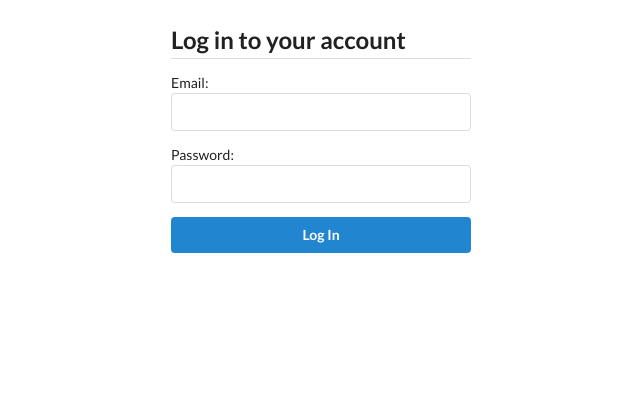
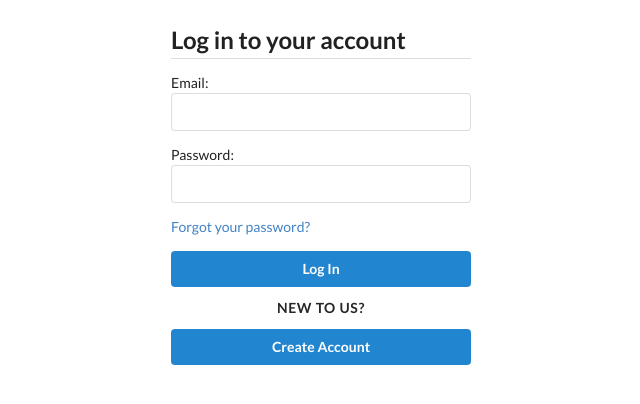
Before and after one commit to aleksef/django-gunicorn-nginx, a Django app: page /accounts/login/ in a window 1280 px wide. Shown: the part 50-454 px from the top of the page, without its empty margins (319-959 px from the left). Run offline with Django 3.2, Linux system fonts and the light colour scheme; some libraries are stand-ins or nearby versions.

Commit message:
edit login

```diff
--- a/src/accounts/templates/accounts/login.html
+++ b/src/accounts/templates/accounts/login.html
@@ -36,7 +36,20 @@ Login
   </div>
   {% endfor %}
 
+  <div class="ui field">
+    <a href="#">Forgot your password?</a>
+  </div>
+
+
   <button class="ui fluid primary button" type="submit" id="login-btn">Log In</button>
+
+
+  <div class="ui horizontal divider">
+    New to us?
+  </div>
+  <a href="{% url 'accounts:create' %}" class="ui fluid primary button">
+    Create Account
+  </a>
 </form>
 </div>
 
```
